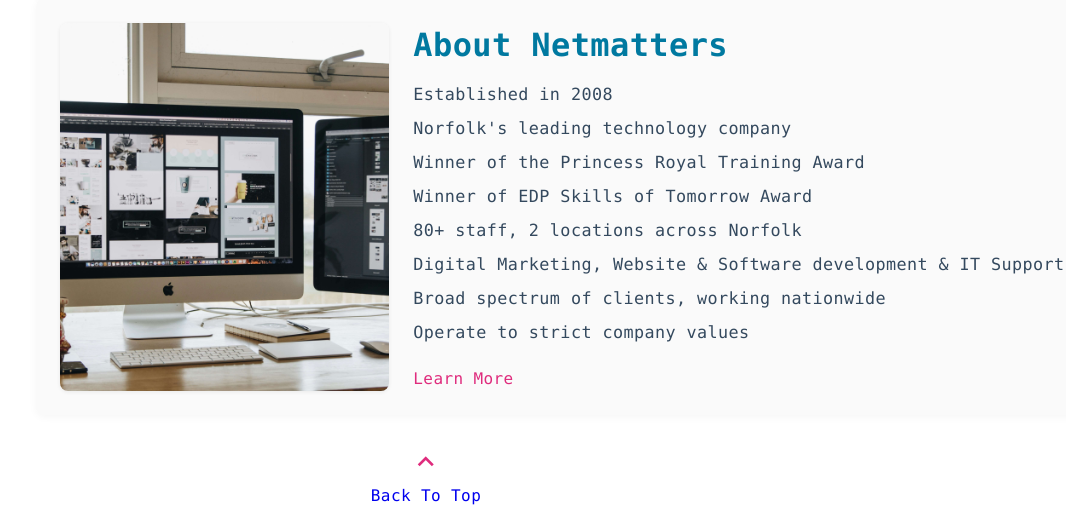
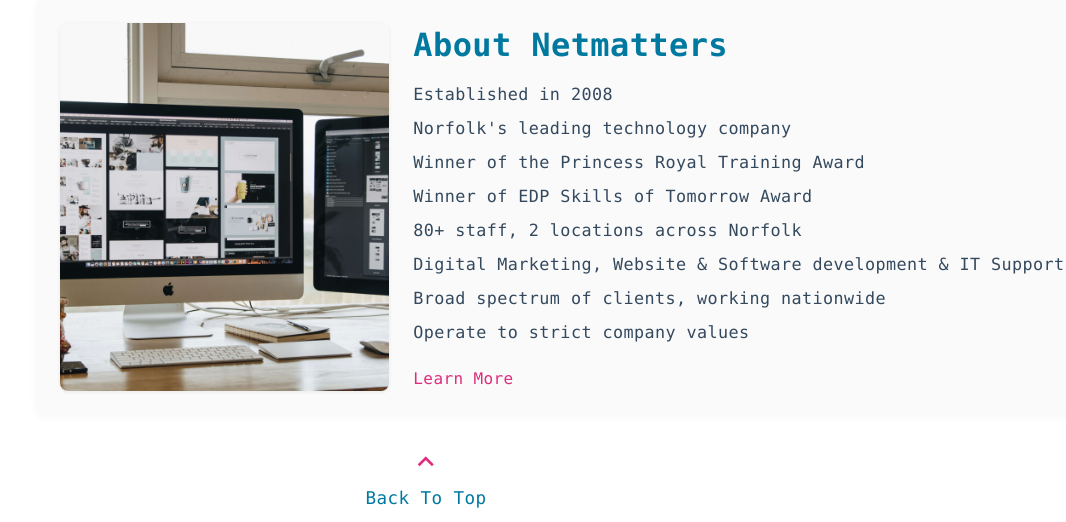
Before and after one commit to markap85/Portfolio, a PHP site: page /scss.html in a window 1280 px wide; the page is wider, and only the part inside the window is pictured. Shown: the part 890-1412 px from the top of that part, without its empty margins (214-1280 px from the left). Run offline with PHP 8.4, Linux system fonts and the light colour scheme; some web fonts are replaced.

Commit message:
Footer a link fix

```diff
--- a/css/styles.css
+++ b/css/styles.css
@@ -957,9 +957,11 @@ footer .back-to-top .icon-keyboard_arrow_up:hover {
 /* line 44, ../Portfolio/scss/layout/_footer.scss */
 footer .back-to-top a {
   text-decoration: none;
-}
-
-/* line 47, ../Portfolio/scss/layout/_footer.scss */
+  color: #0079A0;
+  font-size: 1.1rem;
+}
+
+/* line 49, ../Portfolio/scss/layout/_footer.scss */
 footer .back-to-top a:hover {
   color: #BAA085;
   font-weight: bold;
--- a/scss/layout/_footer.scss
+++ b/scss/layout/_footer.scss
@@ -43,6 +43,8 @@ footer {
 
     a {
       text-decoration: none;
+      color: $primary-color;
+      font-size: 1.1rem;
 
       &:hover {
         color: $accent-color;
```
Also changed, not shown: 1 other file.
